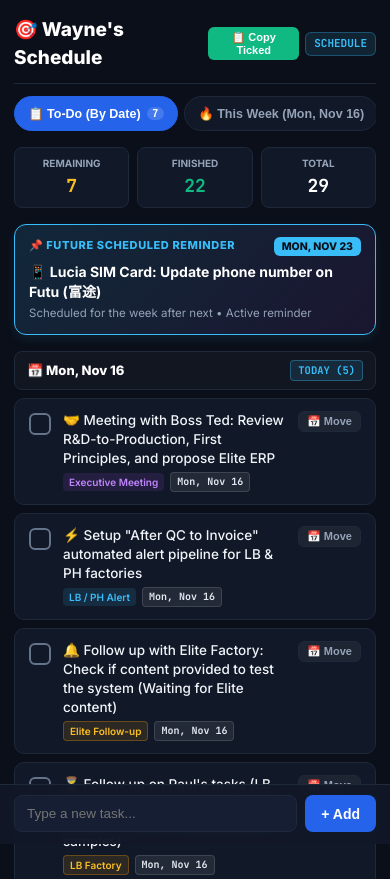
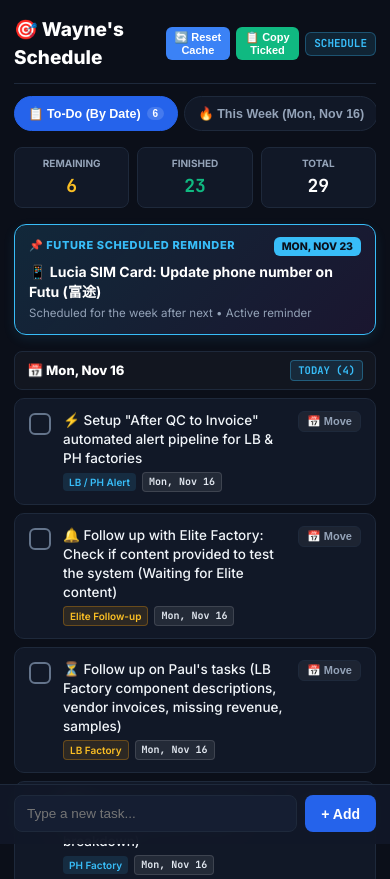
Before and after one commit to TopKlasseProgram/wayne-weekly-todo, a plain HTML site: page index.html in a window 390 px wide. Shown: the top 879 px of the page. Drawn offline with Linux system fonts and the light colour scheme.

Commit message:
fix: archive Ted meeting as done, force master completion override over mobile cache, add Reset Cache button

```diff
--- a/index.html
+++ b/index.html
@@ -500,6 +500,7 @@
         <span>🎯 Wayne's Schedule</span>
       </div>
       <div style="display:flex;align-items:center;gap:6px">
+        <button onclick="resetLocalCache()" style="background:#3b82f6;color:#fff;border:none;border-radius:6px;padding:4px 8px;font-size:11px;font-weight:700;cursor:pointer" title="Purge old mobile cache and reload">🔄 Reset Cache</button>
         <button onclick="copyTickedTasks()" style="background:#10b981;color:#fff;border:none;border-radius:6px;padding:4px 8px;font-size:11px;font-weight:700;cursor:pointer">📋 Copy Ticked</button>
         <div class="week-chip">SCHEDULE</div>
       </div>
@@ -671,8 +672,7 @@
       // ACTIVE TO-DO LIST FOR THIS COMING WEEK
       // ==========================================
 
-      // MONDAY, NOV 16 (EXECUTIVE FOCUS & SYSTEM ALERTS)
-      { id: 'tu_ted_meeting', dateKey: 'Mon, Nov 16', datePill: 'p-today', dayStatus: 'TODAY', text: '🤝 Meeting with Boss Ted: Review R&D-to-Production, First Principles, and propose Elite ERP', tag: 'Executive Meeting', type: 'rd', done: false },
+      // THIS COMING WEEK (SYSTEM ALERTS & FOLLOW-UPS)
       { id: 'tu_qc_invoice_alert', dateKey: 'Mon, Nov 16', datePill: 'p-today', dayStatus: 'TODAY', text: '⚡ Setup "After QC to Invoice" automated alert pipeline for LB & PH factories', tag: 'LB / PH Alert', type: 'w', done: false },
       { id: 'mo_elite_remind', dateKey: 'Mon, Nov 16', datePill: 'p-today', dayStatus: 'TODAY', text: '🔔 Follow up with Elite Factory: Check if content provided to test the system (Waiting for Elite content)', tag: 'Elite Follow-up', type: 'hold', done: false },
       { id: 'mo_paul_follow', dateKey: 'Mon, Nov 16', datePill: 'p-today', dayStatus: 'TODAY', text: '⏳ Follow up on Paul\'s tasks (LB Factory component descriptions, vendor invoices, missing revenue, samples)', tag: 'LB Factory', type: 'hold', done: false },
@@ -687,6 +687,7 @@
       // ==========================================
       // COMPLETED TASKS (PERMANENTLY IN DONE TAB)
       // ==========================================
+      { id: 'tu_ted_meeting', dateKey: 'Completed', datePill: 'p-today', dayStatus: 'DONE', text: '🤝 Meeting with Boss Ted: Review R&D-to-Production, First Principles, and propose Elite ERP', tag: 'Executive Meeting', type: 'rd', done: true, completedAt: 'Completed (Last Tuesday)' },
       { id: 'mo_k14_bf', dateKey: 'Completed', datePill: 'p-today', dayStatus: 'DONE', text: '🛍️ Set up Klasse14 Black Friday Campaign', tag: 'Klasse14', type: 'w', done: true, completedAt: 'Completed' },
       { id: 'mo_quote_app', dateKey: 'Completed', datePill: 'p-today', dayStatus: 'DONE', text: '📱 Customer Quotation App: Build & workflow scoping (Lovable Studio Live)', tag: 'Quotation App', type: 'w', done: true, completedAt: 'Completed' },
       { id: 'mo_ph_sales', dateKey: 'Completed', datePill: 'p-today', dayStatus: 'DONE', text: '📊 PH Sales Analysis: Check back and reconcile all invoice amounts (Margin Analyzer Live)', tag: 'PH Factory', type: 'w', done: true, completedAt: 'Completed' },
@@ -849,15 +850,17 @@
       for (const t of combined) {
         if (!seen.has(t.id)) {
           seen.add(t.id);
-          const isDone = (t.done === true) || doneSet.has(t.id);
+          const masterMatch = masterSchedule.find(m => m.id === t.id);
+          const isMasterDone = masterMatch && masterMatch.done === true;
+          const isDone = isMasterDone || (t.done === true) || doneSet.has(t.id);
           const override = dateOverrides[t.id];
           list.push({
             ...t,
-            dateKey: override ? override.dateKey : t.dateKey,
-            datePill: override ? override.datePill : t.datePill,
-            dayStatus: override ? override.dayStatus : t.dayStatus,
+            dateKey: isDone ? 'Completed' : (override ? override.dateKey : (masterMatch ? masterMatch.dateKey : t.dateKey)),
+            datePill: override ? override.datePill : (masterMatch ? masterMatch.datePill : t.datePill),
+            dayStatus: isDone ? 'DONE' : (override ? override.dayStatus : (masterMatch ? masterMatch.dayStatus : t.dayStatus)),
             done: isDone,
-            completedAt: t.completedAt || (isDone ? 'Completed' : null)
+            completedAt: t.completedAt || (masterMatch ? masterMatch.completedAt : null) || (isDone ? 'Completed' : null)
           });
         }
       }
@@ -885,6 +888,16 @@
       }
       saveDoneSet(doneSet);
       render();
+    }
+
+    function resetLocalCache() {
+      if (confirm("Reset mobile cache and sync with official master list?")) {
+        localStorage.removeItem('wayne_custom_tasks');
+        localStorage.removeItem('wayne_date_overrides');
+        localStorage.removeItem('wayne_done_ids_v1');
+        localStorage.removeItem('wayne_task_completions');
+        window.location.href = window.location.pathname + '?reset=' + Date.now();
+      }
     }
 
     function copyTickedTasks() {
```
